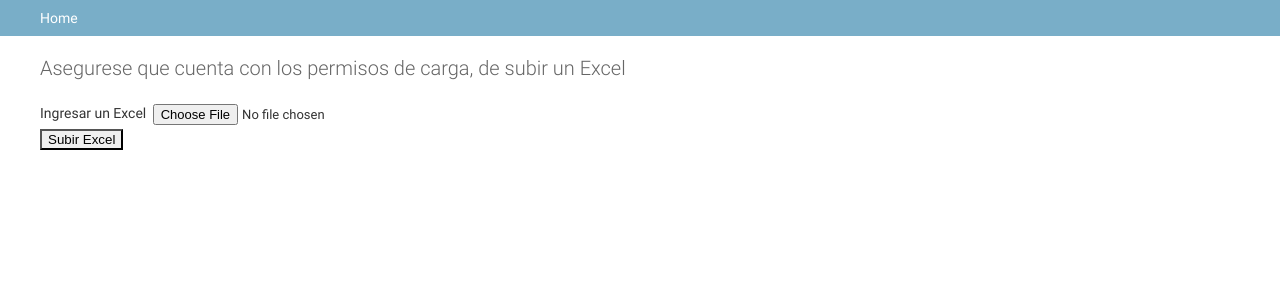
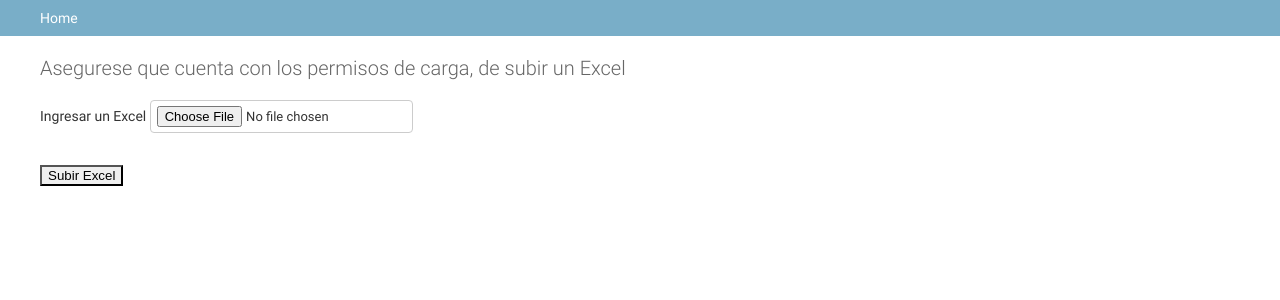
Before and after one commit to JazminPineda/proyecto-final-ekchy, a Django app: template app/app/templates/xml-upload-periodos.html in a window 1280 px wide. Shown: the part 48-348 px from the top of the page. Run offline with Django 3.2, Linux system fonts and the light colour scheme; the template is opened without the code that fills it, so the values that code supplies are empty; parts of the project's set-up code (start-up, migrations or seed data) failed here and were passed over.

```diff
--- a/app/app/templates/xml-upload-periodos.html
+++ b/app/app/templates/xml-upload-periodos.html
@@ -1,21 +1,25 @@
 {% extends "admin/base_site.html" %}
 {% block content %}
-<div class="row ustify-content-md-center">
-    <div class="col-md-auto mx-auto">
+
 
 <h1><i class="bi bi-shuffle"></i> Asegurese que cuenta con los permisos de carga, de subir un Excel</h1>
-    </div>
-</div>
-<form class="row g-3" action="/xml-upload-periodos" method="post" enctype="multipart/form-data">
+
+<div class="content-main">
+    <form action="/xml-upload-periodos" method="post" enctype="multipart/form-data">
         {% csrf_token %}
 
 
-    <div class="mb-3">
-        <label for="formFileMultiple" class="form-label">Ingresar un Excel</label>
-        <input name="files" class="form-control" type="file" id="formFileMultiple" accept=".xls,.xlsx">
+        <div>
+            <fieldset class="module aligned">
+                <div class="form-row">
+                    <div>
+                        <label for="formFileMultiple" class="required">Ingresar un Excel</label>
+                        <input name="files" class="vTextField" type="file" id="formFileMultiple" accept=".xls,.xlsx">
                     </div>
-    <div class="col-12">
-        <button type="submit" class="btn btn-primary" >Subir
+                </div>
+            </fieldset>
+            <div class="submit-row">
+                    <button type="submit" class="default" >Subir
                         Excel</button>
             </div>
             {% if mensaje %}
@@ -23,6 +27,8 @@
                 <p>{{mensaje}}</p>
             </div>
             {% endif %}
+        </div>
     </form>
 </div>
+</div>
 {% endblock %}
```
Lines whose indentation alone changed are shown as unchanged.
